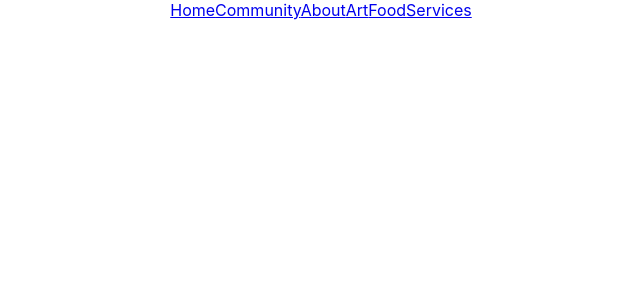
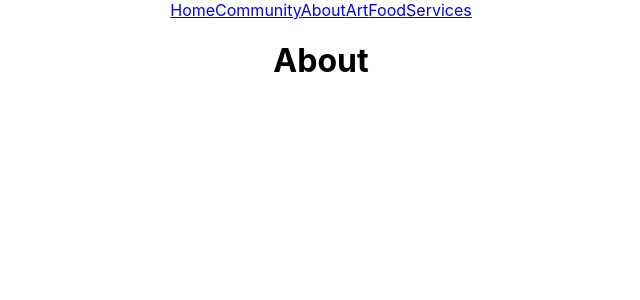
Before and after one commit to Tezcatlimichi/mercado-front-end, a React (Create React App) app in the folder mercado/: page /about in a window 1280 px wide. Shown: the top 300 px of the page, without its empty margins (319-959 px from the left). Built offline with nearby package versions, Linux system fonts and the light colour scheme.

Commit message:
exported About component and created route

```diff
--- a/mercado/src/App.js
+++ b/mercado/src/App.js
@@ -2,6 +2,7 @@
 import { Route, Routes } from 'react-router'
 import Nav from './components/Nav'
 import Home from './pages/Home'
+import About from './pages/About'
 
 function App() {
   return (
@@ -12,6 +13,7 @@
       <main>
         <Routes>
           <Route path="/" element={<Home />} />
+          <Route path="/about" element={<About />} />
         </Routes>
       </main>
     </div>
--- a/mercado/src/pages/About.js
+++ b/mercado/src/pages/About.js
@@ -0,0 +1,8 @@
+const About = () => {
+  return (
+    <div>
+      <h1>About</h1>
+    </div>
+  )
+}
+export default About
```
